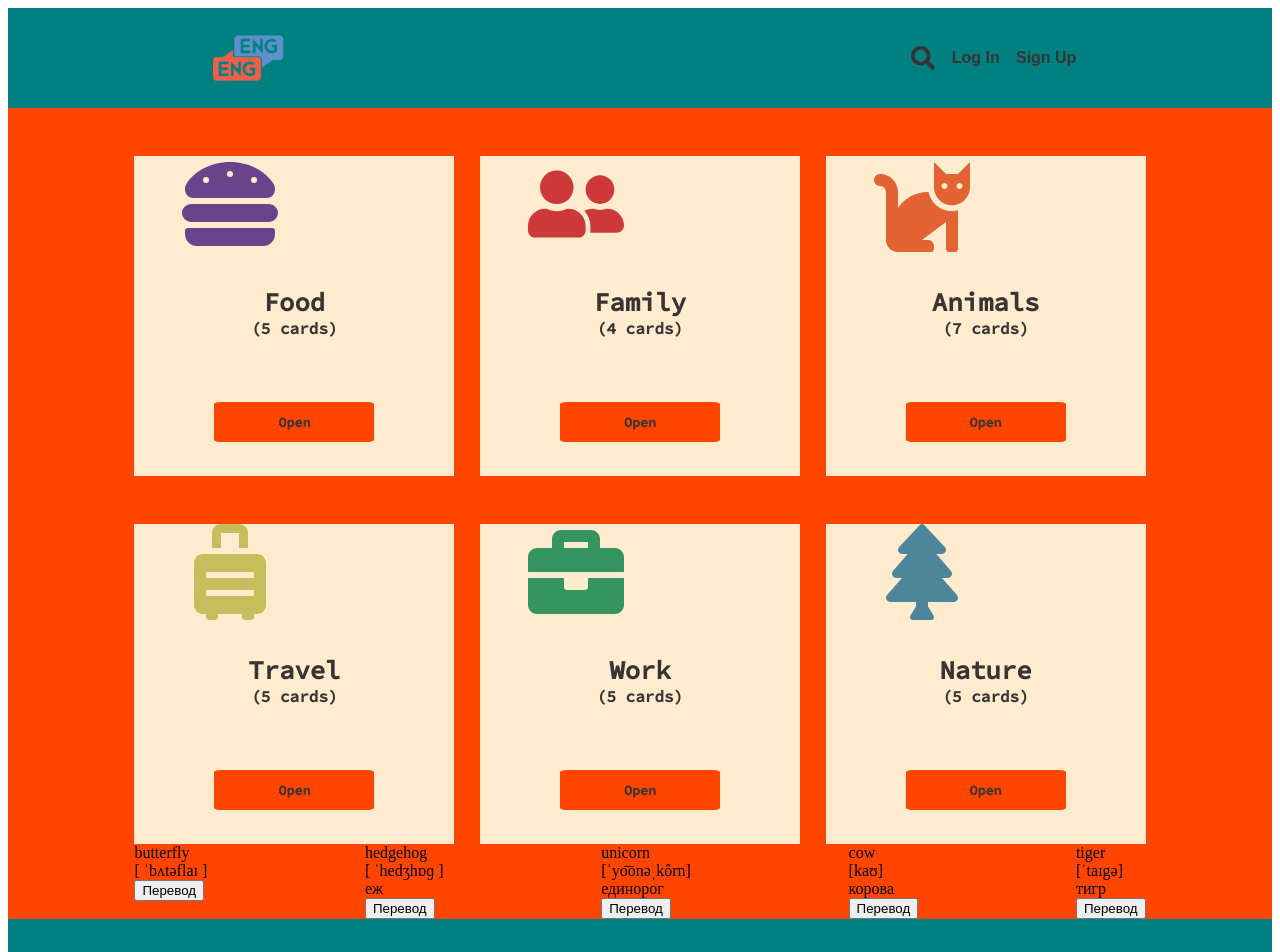
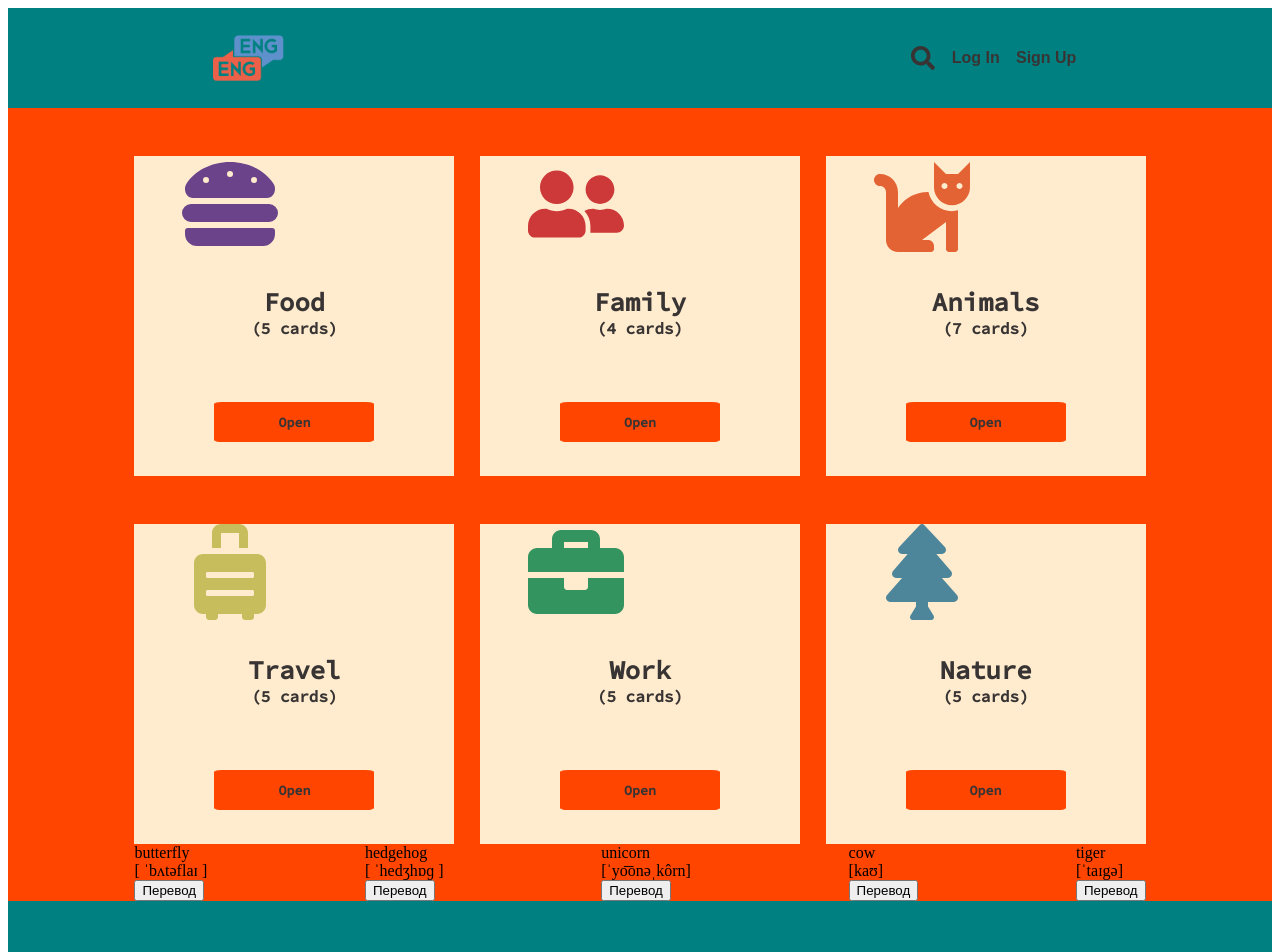
Before and after one commit to skorokhodtatiana/learnEnglish-React-project, a React (Create React App) app in the folder learn-english/: page / in a window 1280 px wide. Shown: the top 952 px of the page. Built offline with nearby package versions, Linux system fonts and the light colour scheme.

Commit message:
made functionality when press button then show translate of english word

```diff
--- a/learn-english/src/App.js
+++ b/learn-english/src/App.js
@@ -66,7 +66,7 @@ const animalWords = [
     id: "1",
     englishWord: "butterfly",
     transcription: "[ ˈbʌtəflaɪ ]",
-    russian: "бабочка",
+    russianWord: "бабочка",
   },
   {
     id: "2",
--- a/learn-english/src/components/fleshCard/FleshCard.jsx
+++ b/learn-english/src/components/fleshCard/FleshCard.jsx
@@ -1,11 +1,20 @@
+import React, { useState } from "react";
 const FleshCard = (props) => {
+  const [pressed, setPressed] = useState(false);
   const { englishWord, transcription, russianWord } = props;
+  const handlePressed = () => {
+    setPressed(!pressed);
+  };
+
   return (
     <div className="fleshCard">
       <div>{englishWord}</div>
       <div>{transcription}</div>
-      <div>{russianWord}</div>
-      <button>Перевод</button>
+      {pressed ? (
+        <div>{russianWord}</div>
+      ) : (
+        <button onClick={handlePressed}>Перевод</button>
+      )}
     </div>
   );
 };
```
